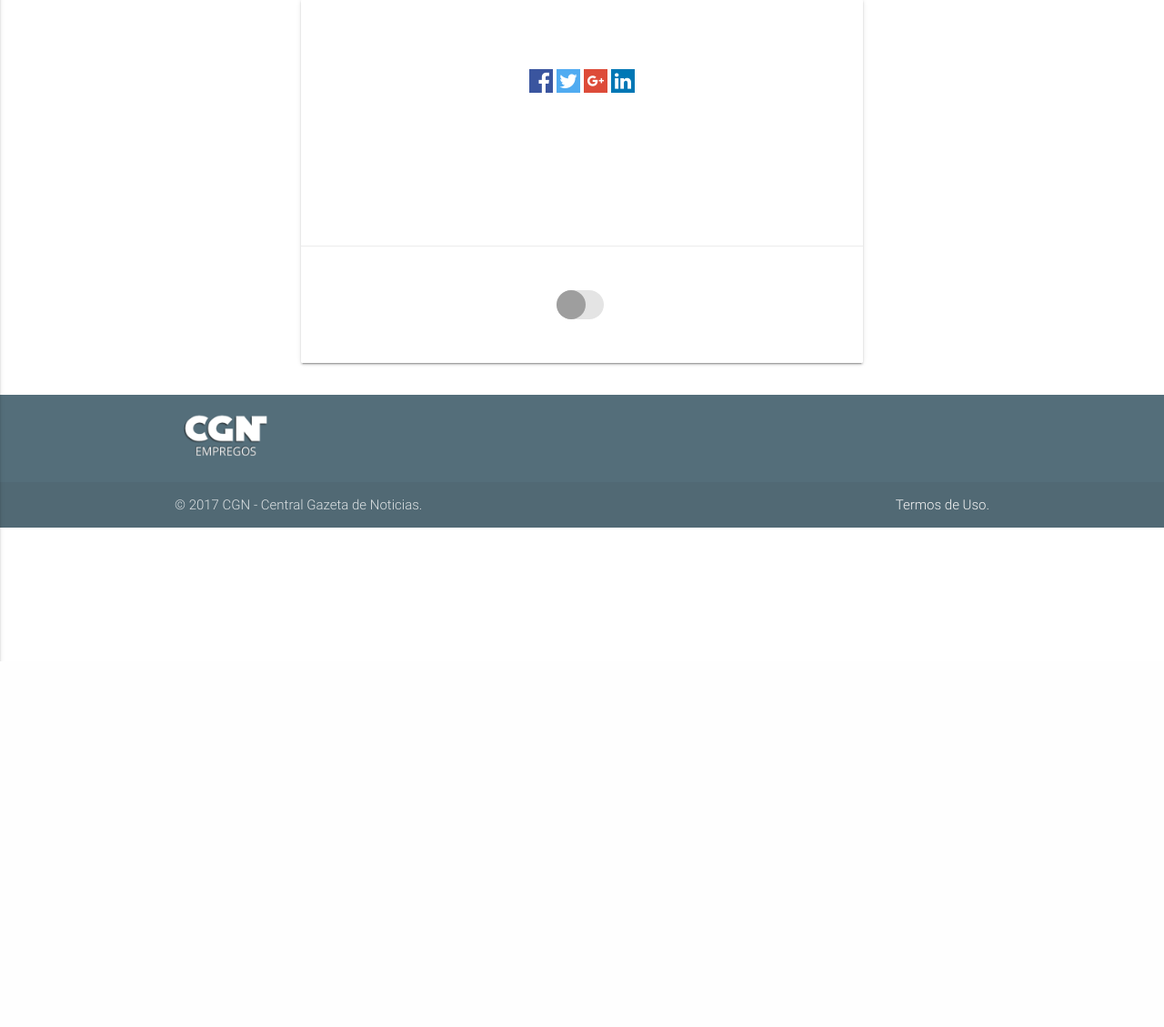
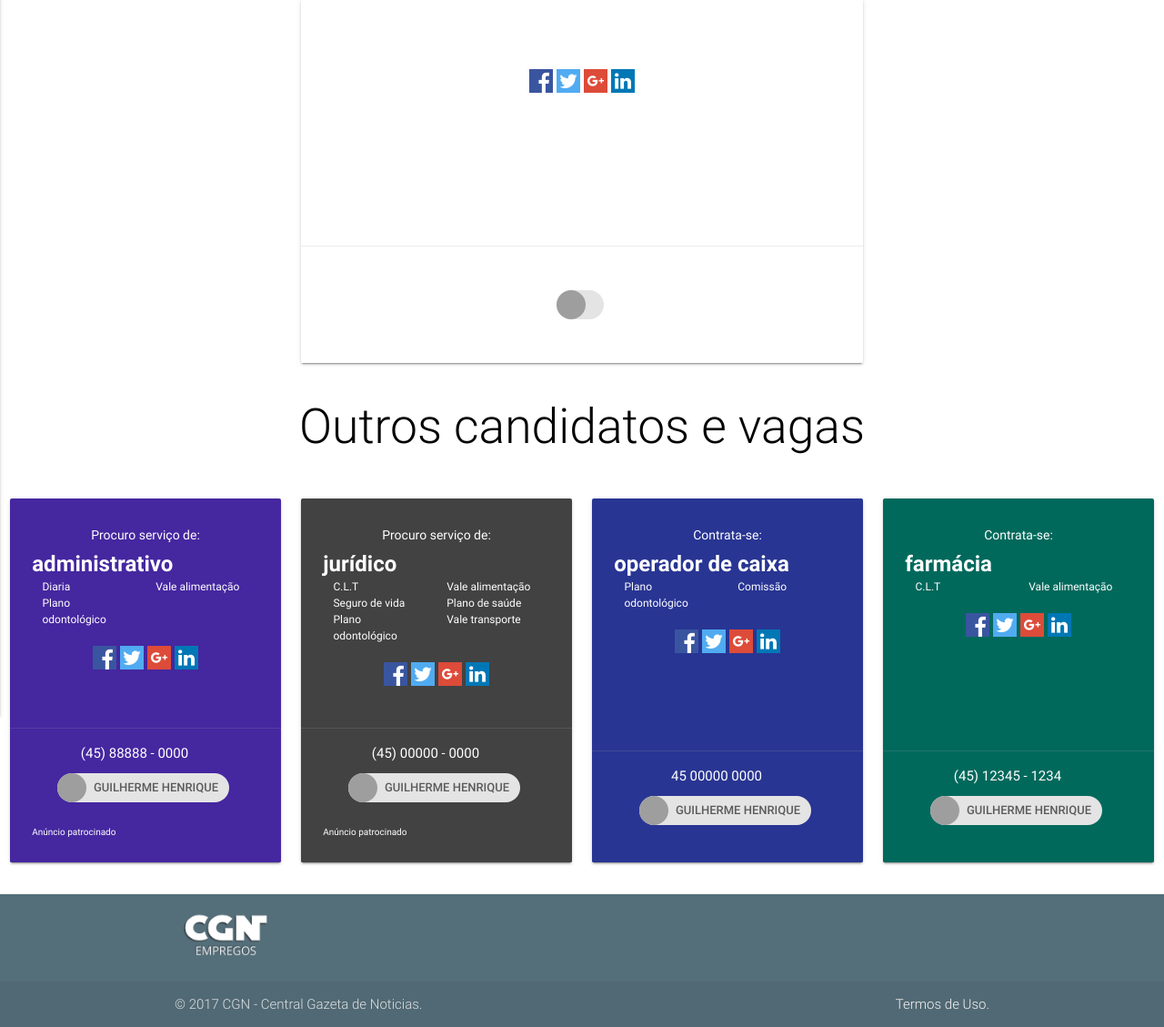
Before and after one commit to wwwjsw/empregos, a CodeIgniter app: page /empregos/anuncio/ in a window 1280 px wide. Shown: the part 73-1202 px from the top of the page at 91% size. Before the commit the page ends 800 px from the top, so only its background shows below. Run offline with CodeIgniter, Linux system fonts and the light colour scheme; data comes from the database, SQL or seed files in the repository; data that the repository does not hold is empty; some libraries are stand-ins or nearby versions; grey boxes are pictures that could not be loaded.

Commit message:
cards relation to principal card

```diff
--- a/application/controllers/Home.php
+++ b/application/controllers/Home.php
@@ -140,6 +140,8 @@ class Home extends CI_Controller {
         $this->load->model('interna');
         //generate data
         $data["results"] = $this->interna->cardData($id);
+        //generate data to related cards
+        $data['relate'] = $this->interna->cardRelate();
         //load views
         $this->load->view('template/header');
         $this->load->view('template/menu');
--- a/application/models/interna.php
+++ b/application/models/interna.php
@@ -15,4 +15,14 @@ class Interna extends CI_Model
         $query = $this->db->get('cards');
         return $query->result();
     }
+    public function cardRelate()
+    {
+        $this->db->join('usuarios_facebook', 'cards.facebook = usuarios_facebook.id_f', 'inner');
+        $this->db->order_by('cards.is_ad', 'DESC');
+        $this->db->order_by('cards.id', 'DESC');
+        $this->db->where('cards.block', false);
+        $this->db->limit(4);
+        $query = $this->db->get('cards');
+        return $query->result();
+    }
 }
--- a/application/views/interna.php
+++ b/application/views/interna.php
@@ -57,3 +57,85 @@
         </div>
     </div>
 </div>
+<div class="container">
+    <div class="row">
+        <h2 class="black-text center light">Outros candidatos e vagas</h2>
+    </div>
+</div>
+<div class="row">
+    <?php
+    if(!empty($relate))
+    {
+        foreach($relate as $i => $re)
+        {
+            ?>
+            <div class="col s12 m6 l3">
+                <div class="card medium <?=$re->cor?> darken-3">
+                    <div class="card-content white-text">
+				<span class="card-title">
+					<a href="" class="white-text emprego_desc center-align">
+						<?php if($re->tipo == 'vaga'){ ?>
+                            Contrata-se:
+                        <?php }else{ ?>
+                            Procuro serviço de:
+                        <?php } ?>
+					</a>
+					<a class="white-text" href="<?=base_url('/anuncio/'.$re->id)?>"><?=$re->cargo?></a>
+				</span>
+                        <div class="row">
+                            <div class="col l6 s6 lateral-text">
+                                <?php if($re->beneficios_clt == TRUE){ ?><p>C.L.T</p><?php } ?>
+                                <?php if($re->beneficios_diaria == TRUE){ ?><p>Diaria</p><?php } ?>
+                                <?php if($re->beneficios_vida == TRUE){ ?><p>Seguro de vida</p><?php } ?>
+                                <?php if($re->beneficios_odonto == TRUE){ ?><p>Plano odontológico</p><?php } ?>
+                            </div>
+                            <div class="col l6 s6 lateral-text">
+                                <?php if($re->beneficios_alimentacao == TRUE){ ?><p>Vale alimentação</p><?php } ?>
+                                <?php if($re->beneficios_saude == TRUE){ ?><p>Plano de saúde</p><?php } ?>
+                                <?php if($re->beneficios_comissao == TRUE){ ?><p>Comissão</p><?php } ?>
+                                <?php if($re->beneficios_vt == TRUE){ ?><p>Vale transporte</p><?php } ?>
+                            </div>
+                        </div>
+                        <div class="row">
+                            <div class="col s12 l12 center-align">
+                                <a href="https://www.facebook.com/dialog/share?app_id=1927915467451509&display=page&href=https://wwwjsw.github.io/empregos/facebook_share.html&redirect_uri=<?=base_url()?>" target="_blank"><img src="<?=base_url('assets/images/facebook.png')?>" alt=""></a>
+                                <a href="https://twitter.com/intent/tweet?text=eu&url=https://wwwjsw.github.io/empregos/facebook_share.html" target="_blank"><img src="<?=base_url('assets/images/twitter.png')?>" alt=""></a>
+                                <a href="https://plus.google.com/share?url=https://wwwjsw.github.io/empregos/facebook_share.html" onclick="javascript:window.open(this.href,'', 'menubar=no,toolbar=no,resizable=yes,scrollbars=yes,height=600,width=600');return false;" target="_blank"><img src="<?=base_url('assets/images/g_plus.png')?>" alt=""></a>
+                                <a href="https://www.linkedin.com/shareArticle?mini=true&url=https://wwwjsw.github.io/empregos/facebook_share.html&title=<?=$re->cargo?>&summary=<?php ?>&source=LinkedIn" target="_blank"><img src="<?=base_url('assets/images/linkedin.png')?>" alt=""></a>
+                            </div>
+                        </div>
+                    </div>
+                    <div class="card-action">
+                        <div class="row">
+                            <div class="col s12 l12 center-align margin-number">
+                                <a href="#" class="white-text"><?=$re->numero?></a>
+                            </div>
+                            <a href="http://fb.com/<?=$re->fb_id?>" target="_blank">
+                                <div class="col s12 l12 center-align">
+                                    <div class="chip ">
+                                        <img src="http://graph.facebook.com/<?=$re->fb_id?>/picture?type=square" alt="Contact Person">
+                                        <?=$re->fb_name?>
+                                    </div>
+                                </div>
+                            </a>
+                        </div>
+                        <?php if($re->is_ad){ ?>
+                            <div class="left-align white-text patrocinado-text"><p>Anúncio patrocinado</p></div>
+                        <?php } ?>
+                    </div>
+                </div>
+            </div>
+            <?php
+        }
+    }else
+    {
+        ?>
+        <div class="col s12 m12 l12">
+            <br>
+            <h2 class="center-align">Não há nada aqui. Tente mais tarde!</h2>
+            <br>
+        </div>
+        <?php
+    }
+    ?>
+</div>
```
